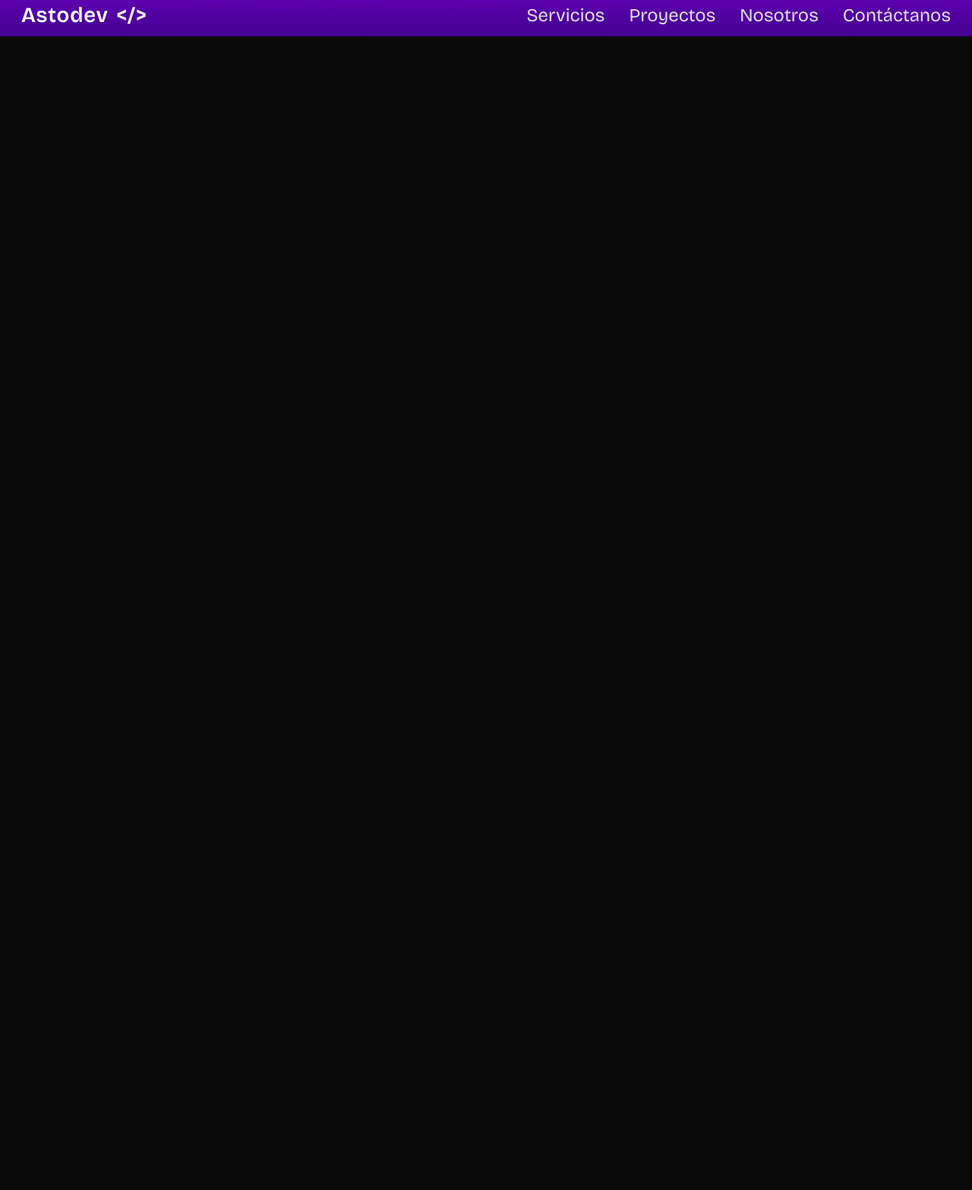
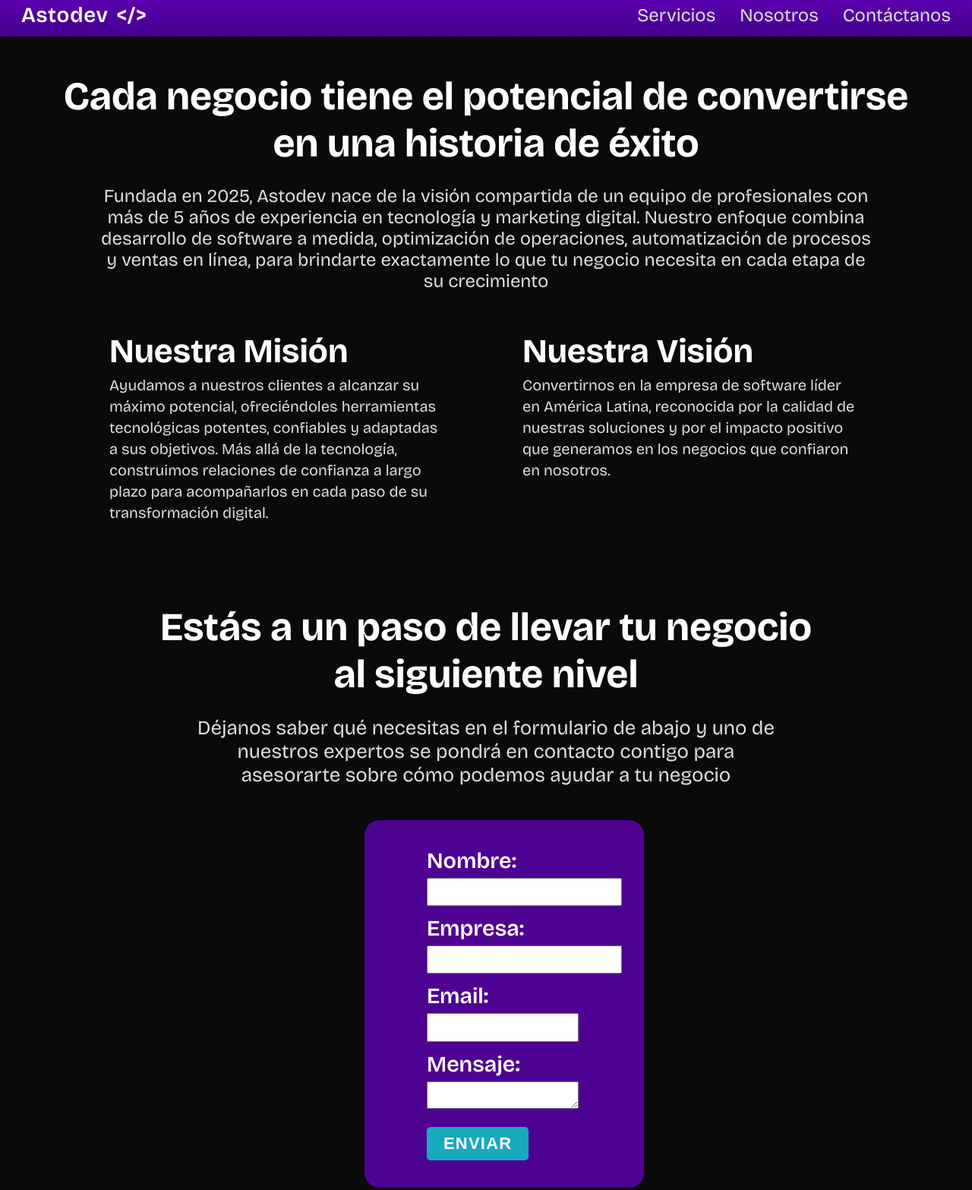
Before and after one commit to iamFear/astodev, an Astro site: page /nosotros in a window 1280 px wide. Shown: the part 64-1631 px from the top of the page at 76% size. Before the commit the page ends 800 px from the top, so only its background shows below. Built offline with nearby package versions, Linux system fonts and the light colour scheme; Astro itself is replaced by a stand-in of ours.

Commit message:
desktop version finished (1.0v)

```diff
--- a/src/components/AboutUs.astro
+++ b/src/components/AboutUs.astro
@@ -3,5 +3,30 @@
 ---
 
 <section class="about-container">
-  <h1>Una empresa comprometida con los resultados de tu negocio</h1>
+    <h1>Cada negocio tiene el potencial de convertirse
+    <br>
+    en una historia de éxito</h1>
+
+    <p class="about-text">
+      Fundada en 2025, Astodev nace de la visión compartida de un equipo de profesionales con más de 5 años de experiencia en tecnología y marketing digital. Nuestro enfoque combina desarrollo de software a medida, optimización de operaciones, automatización de procesos y ventas en línea, para brindarte exactamente lo que tu negocio necesita en cada etapa de su crecimiento
+    </p>
+
+    <article class="about-mv">
+      <div class="about-mission">
+        <h2>Nuestra Misión</h2>
+        <p>Ayudamos a nuestros clientes a alcanzar su máximo potencial, ofreciéndoles herramientas tecnológicas potentes, confiables y adaptadas a sus objetivos. Más allá de la tecnología, construimos relaciones de confianza a largo plazo para acompañarlos en cada paso de su transformación digital.</p>
+      </div>
+
+      <div class="about-vision">
+        <h2>Nuestra Visión</h2>
+        <p>Convertirnos en la empresa de software líder en América Latina, reconocida por la calidad de nuestras soluciones y por el impacto positivo que generamos en los negocios que confiaron en nosotros.</p>
+      </div>
+    </article>
+
+    <h3>Estás a un paso de llevar tu negocio
+      <br>
+      al siguiente nivel</h3>
+      <p class="about-form-text">
+         Déjanos saber qué necesitas en el formulario de abajo y uno de nuestros expertos se pondrá en contacto contigo para asesorarte sobre cómo podemos ayudar a tu negocio
+      </p>
 </section>
--- /dev/null
+++ b/src/components/FormAbout.astro
@@ -0,0 +1,24 @@
+---
+
+---
+
+<form class="contact-form-price contact-form-about contact-form" name="contact" method="POST" data-netlify="true">
+  <input type="hidden" name="form-name" value="contact" />
+  <label>
+    Nombre:
+    <input type="text" name="name" required />
+  </label>
+  <label>
+    Empresa:
+    <input type="text" name="company" required />
+  </label>
+  <label>
+    Email:
+    <input type="email" class="input-email" name="email" required />
+  </label>
+  <label>
+    Mensaje:
+    <textarea name="message" class="input-message" required></textarea>
+  </label>
+  <button type="submit">Enviar</button>
+</form>
--- a/src/components/HomeTop.astro
+++ b/src/components/HomeTop.astro
@@ -21,8 +21,8 @@
       que tu negocio destaque en todos los mercados.</p>
 
     <div class="header-btns flex">
-      <a class="h-services-btn" href="#">Nuestros Servicios</a>
-      <a class="h-contact-btn" href="#">Contáctanos</a>
+      <a class="h-services-btn" href="/servicios">Nuestros Servicios</a>
+      <a class="h-contact-btn" href="/contactanos">Contáctanos</a>
     </div>
   </div>
 
--- a/src/components/NavBar.astro
+++ b/src/components/NavBar.astro
@@ -30,7 +30,7 @@
       <ul class="flex">
         <!-- <li><a href="" class="nav-el nav-ser">Servicios <span class="services-drop">&#x25BC;</span></a></li> -->
         <li><a href="/servicios" class="nav-el">Servicios</a></li>
-        <li><a href="/proyectos" class="nav-el">Proyectos</a></li>
+        <!-- <li><a href="/proyectos" class="nav-el">Proyectos</a></li> -->
         <li><a href="/nosotros" class="nav-el">Nosotros</a></li>
         <li><a href="/contactanos" class="nav-el">Contáctanos</a></li>
       </ul>
--- a/src/components/PriceCard.astro
+++ b/src/components/PriceCard.astro
@@ -40,5 +40,5 @@ const { title, price, feature_1, feature_2, feature_3, feature_4, feature_5 } =
   </ul>
   </div>
 
-  <a href="#" class="price-btn">Contáctanos</a>
+  <a href="/contactanos" class="price-btn">Contáctanos</a>
 </article>
--- a/src/pages/nosotros.astro
+++ b/src/pages/nosotros.astro
@@ -1,4 +1,6 @@
 ---
+import AboutUs from "../components/AboutUs.astro";
+import FormAbout from "../components/FormAbout.astro";
 import NavBar from "../components/NavBar.astro";
 import Layout from "../layouts/Layout.astro";
 
@@ -7,4 +9,6 @@ const title = 'Nosotros - Comprometidos con el éxito de tu negocio';
 
 <Layout title={title}>
   <NavBar />
+  <AboutUs />
+  <FormAbout />
 </Layout>
--- a/src/styles/global.css
+++ b/src/styles/global.css
@@ -54,6 +54,11 @@ body {
   justify-content: center;
 
   flex-direction: column;
+
+  /* Sticky Navbar */
+  position: sticky;
+  top: 0;
+  z-index: 1000;
 }
 
 .navbar {
@@ -85,6 +90,7 @@ body {
 .nav-top {
   height: 5.6rem;
   color: var(--text-light);
+  background-color: var(--primary-color);
 }
 
 .nav-contact {
@@ -704,4 +710,72 @@ body {
 /* About Us */
 
 .about-container {
+  display: flex;
+  align-items: center;
+  justify-content: center;
+  flex-direction: column;
+  gap: 2.4rem;
+
+  margin-top: 4.8rem;
+  margin-bottom: 4.4rem;
 }
+
+.about-container h1 {
+  font-size: 5.2rem;
+  text-align: center;
+}
+
+.about-text {
+  width: 80vw;
+  text-align: center;
+  font-size: 2.4rem;
+  color: var(--text-light-second);
+}
+
+.about-mv {
+  margin-top: 2.8rem;
+  width: 80vw;
+
+  display: flex;
+  align-items: center;
+  justify-content: center;
+  gap: 7.5vw;
+}
+
+.about-mv h2 {
+  font-size: 4.4rem;
+}
+
+.about-mv p {
+  font-size: 2rem;
+  color: var(--text-light-second);
+  line-height: 2.8rem;
+}
+
+.about-mv div {
+  height: 33.5rem;
+  width: 35vw;
+
+  display: flex;
+  align-items: start;
+  justify-content: start;
+  flex-direction: column;
+  gap: 0.4rem;
+}
+
+.about-container h3 {
+  font-size: 5.2rem;
+  text-align: center;
+}
+
+.about-form-text {
+  font-size: 2.6rem;
+  width: 60vw;
+  text-align: center;
+  color: var(--text-light-second);
+}
+
+.contact-form-about {
+  /* margin-top: ; */
+  margin-left: 37.5vw !important;
+}
```
